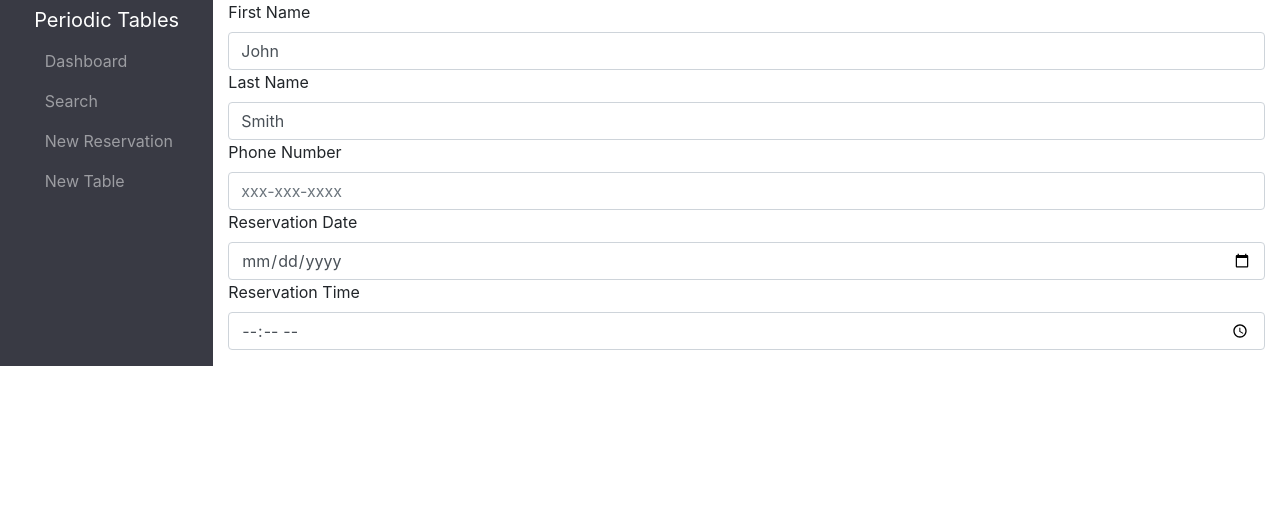
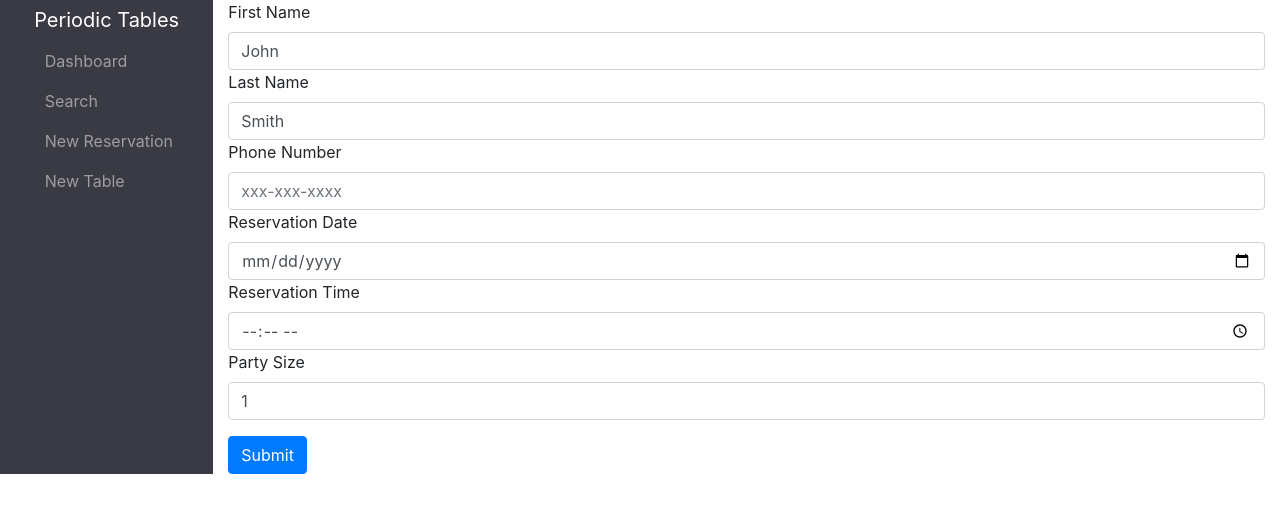
Before and after one commit to hoostin/FinalProject, a React (Create React App) app in the folder front-end/: page /reservations/new in a window 1280 px wide. Shown: the top 512 px of the page. Built offline with nearby package versions, Linux system fonts and the light colour scheme; no server answers; a web font is replaced by a local one.

Commit message:
Reservation form pre data validate

```diff
--- a/front-end/src/ReservationForm.jsx
+++ b/front-end/src/ReservationForm.jsx
@@ -1,10 +1,20 @@
-import React, { useEffect, useState } from "react";
-
+import React, { useState } from "react";
+import { createReservations } from "./utils/api";
+import { useHistory } from "react-router-dom";
 export default function ReservationForm() {
+	const history = useHistory();
 	const formChange = (event) => {
 		const changeObj = { ...formData };
 		changeObj[event.target.id] = event.target.value;
+		changeObj.people = Number(changeObj.people);
 		setFormData(changeObj);
+	};
+	const theSubmit = (event) => {
+		event.preventDefault();
+		const abortController = new AbortController();
+		createReservations(formData, abortController.signal).then(() =>
+			history.push(`/dashboard?date=${formData.reservation_date}`)
+		);
 	};
 	const [formData, setFormData] = useState({
 		first_name: "John",
@@ -12,9 +22,10 @@ export default function ReservationForm() {
 		mobile_number: null,
 		reservation_date: null,
 		reservation_time: null,
+		people: 1,
 	});
 	return (
-		<form name="reservation">
+		<form name="reservation" onSubmit={theSubmit}>
 			<div className="form-group">
 				<label htmlFor="first_name">First Name</label>
 				<input
@@ -69,7 +80,21 @@ export default function ReservationForm() {
 					pattern="[0-9]{2}:[0-9]{2}"
 					className="form-control"
 				/>
+				<label htmlFor="people">Party Size</label>
+				<input
+					id="people"
+					name="people"
+					onChange={formChange}
+					value={formData.people}
+					type="number"
+					className="form-control"
+					min="1"
+				/>
 			</div>
+
+			<button type="submit" className="btn btn-primary">
+				Submit
+			</button>
 		</form>
 	);
 }
--- a/front-end/src/utils/api.js
+++ b/front-end/src/utils/api.js
@@ -67,3 +67,15 @@ export async function listReservations(params, signal) {
 		.then(formatReservationDate)
 		.then(formatReservationTime);
 }
+
+export async function createReservations(newRes, signal) {
+	const url = new URL(`${API_BASE_URL}/reservations`);
+
+	return await fetchJson(
+		url,
+		{ body: JSON.stringify({ data: newRes }), headers, method: "POST", signal },
+		[]
+	)
+		.then(formatReservationDate)
+		.then(formatReservationTime);
+}
```
Lines whose indentation alone changed are shown as unchanged.
